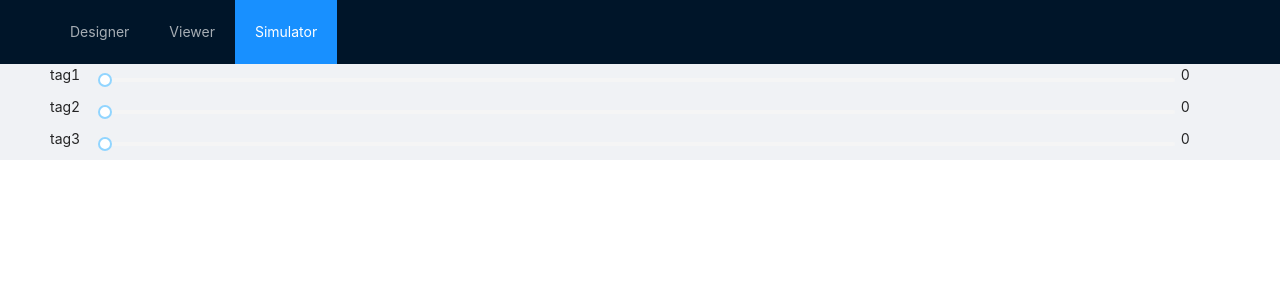
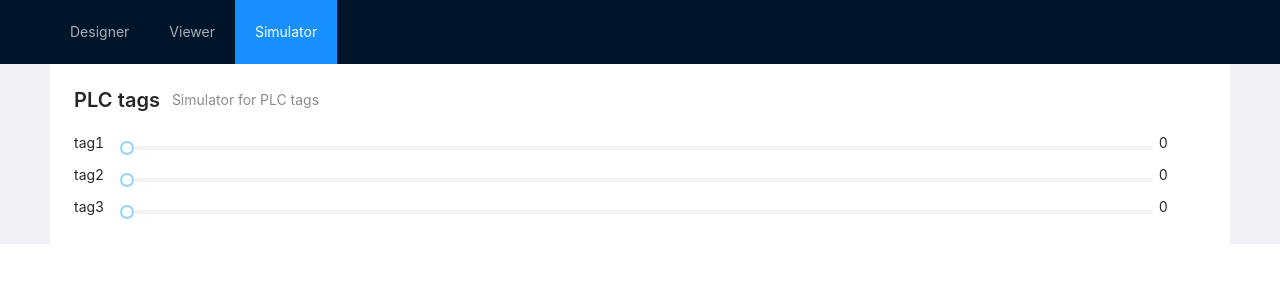
Before and after one commit to mk48/hmi-web, a React (Create React App) app: page /simulator in a window 1280 px wide. Shown: the top 300 px of the page. Built offline with nearby package versions, Linux system fonts and the light colour scheme; no server answers.

Commit message:
page header for simulator and view pages

```diff
--- a/src/Components/Simulator.js
+++ b/src/Components/Simulator.js
@@ -1,6 +1,6 @@
 import { useQuery, useMutation } from "react-query";
 import axios from "axios";
-import { Slider, Row, Col, Spin, Space } from "antd";
+import { Slider, Row, Col, Spin, Space, PageHeader } from "antd";
 
 import { SERVER_URL } from "../Util/constant";
 import { useState } from "react";
@@ -47,6 +47,7 @@ const Simulator = () => {
 
   return (
     <>
+      <PageHeader ghost={false} title="PLC tags" subTitle="Simulator for PLC tags">
         <Row>
           <Col span={Width.name}>tag1</Col>
           <Col span={Width.slider}>
@@ -70,6 +71,7 @@ const Simulator = () => {
           </Col>
           <Col span={Width.value}>{tag3}</Col>
         </Row>
+      </PageHeader>
     </>
   );
 };
--- a/src/Components/View.js
+++ b/src/Components/View.js
@@ -1,6 +1,7 @@
 import { useQuery } from "react-query";
 import axios from "axios";
 import { SERVER_URL } from "../Util/constant";
+import { PageHeader } from "antd";
 
 const View = () => {
   const { data: dataResponse } = useQuery("data", () => axios.get(`${SERVER_URL}/data`), { refetchInterval: 500 });
@@ -8,7 +9,7 @@ const View = () => {
   //const [data, setData] = useState({ tag1: 20, tag2: 5, tag3: 200, tagcolor1: "red", tagcolor2: "blue" });
 
   return (
-    <div>
+    <PageHeader ghost={false} title="HMI Viewer" subTitle="view">
       <svg viewBox="0 0 800 1200" xmlns="http://www.w3.org/2000/svg">
         {dataResponse &&
           fetchHmi.data?.data?.objects?.map((comp, idx) => {
@@ -25,7 +26,7 @@ const View = () => {
             }
           })}
       </svg>
-    </div>
+    </PageHeader>
   );
 };
 
```
Lines whose indentation alone changed are shown as unchanged.
